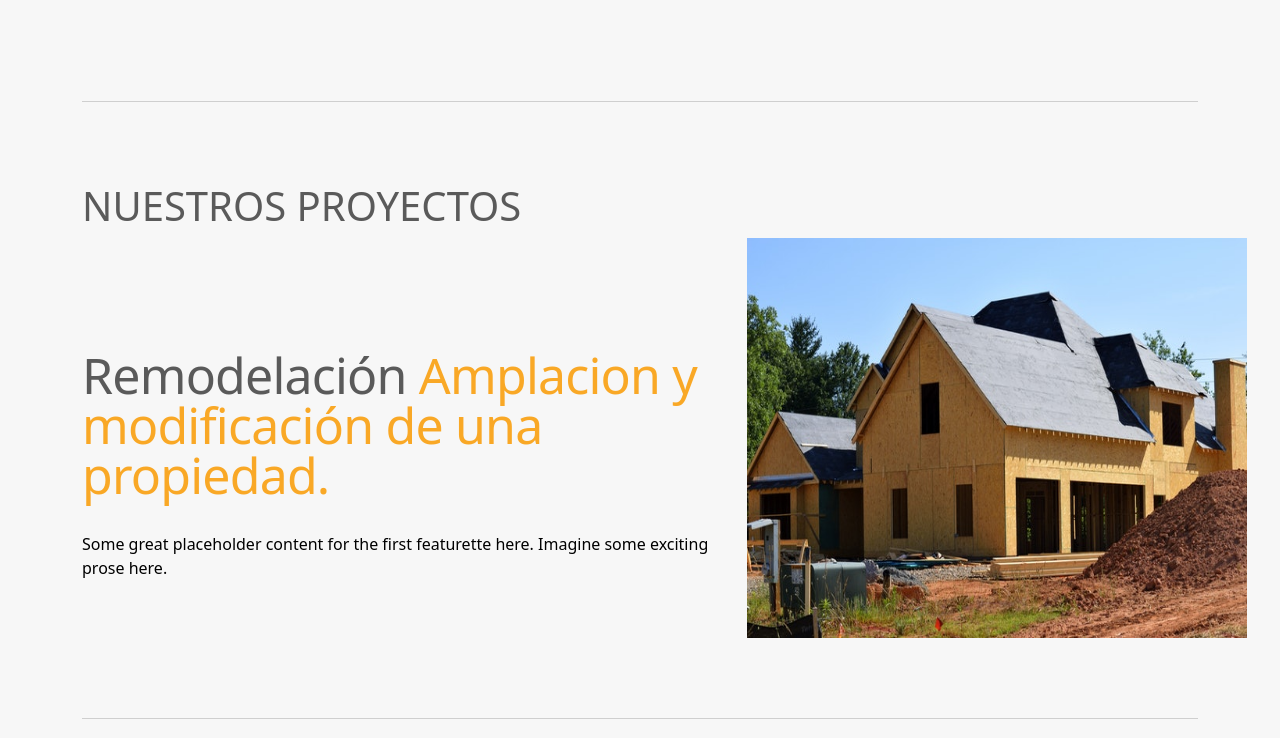
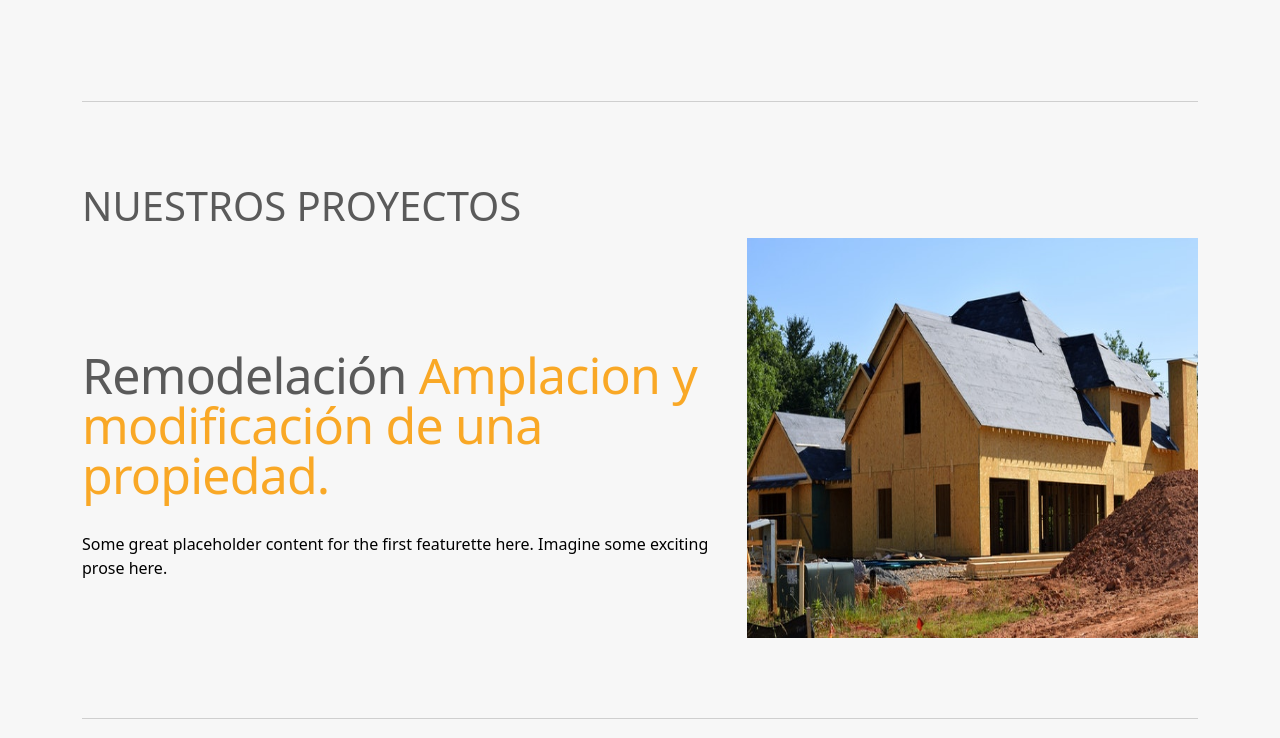
Before and after one commit to Boris-Gonzalez/constructora, a plain HTML site: page index.html in a window 1280 px wide. Shown: the part 1055-1793 px from the top of the page. Drawn offline with nearby package versions, Linux system fonts and the light colour scheme.

Commit message:
actualizacion1.0

```diff
--- a/style/style.css
+++ b/style/style.css
@@ -27,8 +27,9 @@ body{
     color: black;
 }
 .trabajos-img > img{
-    width: 500px;
+    width: 100%;
     height: 400px;
+    position:static;
 }
 .texto-important{
     color: #F9A826;
```
